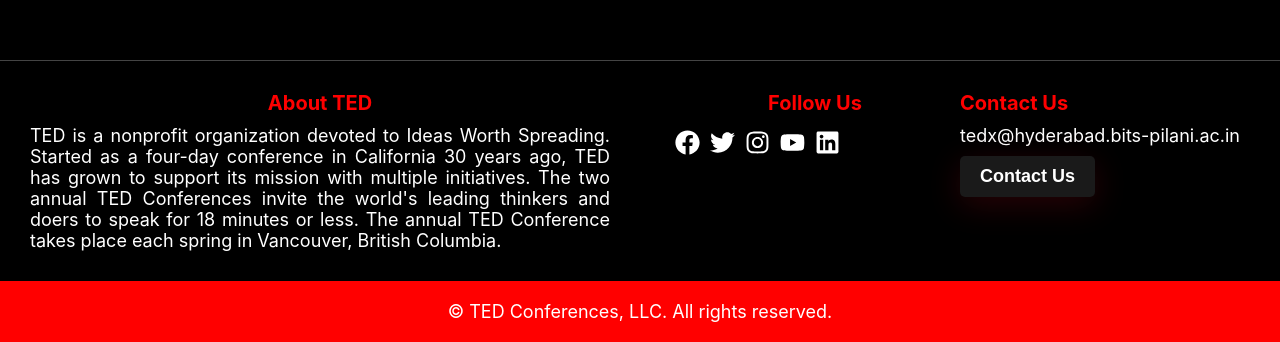
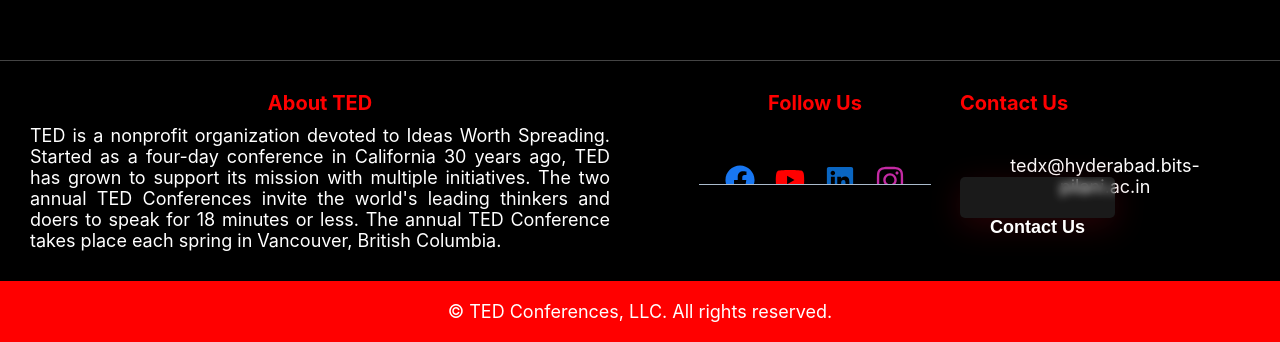
Before and after one commit to Harshita76/Tedx_2022-23, a React (Create React App) app: page /speaker in a window 1280 px wide. Shown: the part 2340-2682 px from the top of the page. Built offline with nearby package versions, Linux system fonts and the light colour scheme.

Commit message:
changed footer-social media icons, made theme page responsive

```diff
--- a/src/components/Footer/Footer.js
+++ b/src/components/Footer/Footer.js
@@ -1,6 +1,7 @@
 import React from "react"
 import "./Footer.css"
-import { FaFacebook, FaInstagram, FaLinkedin, FaLinkedinIn, FaTwitter, FaYoutube, IconName } from "react-icons/fa";
+import SocialIcons from "./SocialIcons"
+
 export default function Footer() {
     return (
         <>
@@ -14,11 +15,7 @@
                         <div className="footer-col2">
                             <h4 className="footer-heading footer-link">Follow Us</h4>
                             <div className="footer-social">
-                                <a href="#" className="footer-icon fbicon"><FaFacebook /></a>
-                                <a href="#" className="footer-icon twicon"><FaTwitter /></a>
-                                <a href="#" className="footer-icon igicon"><FaInstagram /></a>
-                                <a href="#" className="footer-icon yticon"><FaYoutube /></a>
-                                <a href="#" className="footer-icon inicon"><FaLinkedin /></a>
+                                <SocialIcons />
                             </div>
                         </div>
                         <div className="footer-col3">
--- /dev/null
+++ b/src/components/Footer/SocialIcons.css
@@ -0,0 +1,42 @@
+.wrap {
+    width: 80%;
+    margin: 10px auto;
+    text-align: center;
+}
+
+.social {
+    font-size: 1.2em;
+    height: 50px;
+    overflow: hidden;
+    border-bottom: 1px solid #abc;
+}
+
+a {
+    position: relative;
+    top: 30px;
+    margin: 0 10px;
+}
+
+a:hover {
+    top: 5px;
+}
+
+.fb {
+    color: #1877f2;
+}
+
+.tw {
+    color: #1da1f2;
+}
+
+.yt {
+    color: #ff0000;
+}
+
+.ig {
+    color: #c32aa3;
+}
+
+.li {
+    color: #0a66c2;
+}
--- /dev/null
+++ b/src/components/Footer/SocialIcons.js
@@ -0,0 +1,19 @@
+import React from "react"
+import "./SocialIcons.css"
+import { FaFacebook, FaInstagram, FaLinkedin, FaTwitter, FaYoutube, IconName } from "react-icons/fa";
+
+export default function SocialIcons() {
+    return (
+        <>
+            <div className="wrap">
+                <div className="social">
+                    <a href="#" className="icon-facebook fb"><FaFacebook /></a>
+                    <a href="#" className="icon-youtube yt"><FaYoutube /></a>
+                    <a href="#" className="icon-linkedin li"><FaLinkedin /></a>
+                    <a href="#" className="icon-instagram ig"><FaInstagram /></a>
+                    <a href="#" className="icon-twitter tw"><FaTwitter /></a>
+                </div>
+            </div>
+        </>
+    );
+}
--- /dev/null
+++ b/src/components/Theme/Theme.css
@@ -0,0 +1,91 @@
+
+/* theme-page */
+
+.theme {
+    width: 100%;
+    padding: 80px 25px;
+    /* background-color: #191919; */
+    background-color: black;
+}
+
+.theme img {
+    height: auto;
+    width: 420px;
+}
+
+.theme-text {
+    width: 550px;
+}
+
+.main {
+    width: 1130px;
+    max-width: 95%;
+    margin: 0 auto;
+    display: flex;
+    align-items: center;
+    justify-content: space-around;
+}
+
+.theme h2 {
+    color: rgb(255, 42, 5);
+    font-size: 60px;
+    text-transform: capitalize;
+    /* padding: 50px 600px; */
+    margin: auto;
+    padding-bottom: 75px;
+}
+
+.theme-text h5 {
+    color: white;
+    font-size: 25px;
+    text-transform: capitalize;
+    margin-bottom: 25px;
+    letter-spacing: 2px;
+}
+
+span {
+    color: rgb(255, 42, 5);
+}
+
+.theme-text p {
+    color: rgba(255, 255, 255, 0.705);
+    font-size: 18px;
+    text-transform: capitalize;
+    margin-bottom: 45px;
+    letter-spacing: 1px;
+    line-height: 28px;
+}
+
+button {
+    background: rgb(255, 42, 5);
+    color: white;
+    text-decoration: none;
+    border: 2px solid transparent;
+    font-weight: bold;
+    font-size: small;
+    padding: 15px 30px;
+    border-radius: 30px;
+    transition: .4s;
+}
+
+button:hover {
+    background: transparent;
+    border: 2px solid rgb(255, 42, 5);
+    cursor: pointer;
+}
+
+@media (max-width: 800px) {
+
+    .main {
+        flex-direction: column;
+        padding: 30%;
+    }
+
+    .theme {
+        padding: 80px 5px;
+    }
+
+    .main {
+        padding: 2px;
+    }
+}
--- /dev/null
+++ b/src/components/Theme/Theme.js
@@ -0,0 +1,32 @@
+import React from "react";
+import "./Theme.css"
+import { Fade } from "react-awesome-reveal";
+import themeImage from "../../assets/images/theme.png";
+
+
+export default function Theme() {
+
+    return (
+        <>
+            <section className="theme">
+                {/* <Fade direction="up" delay={300}> */}
+                    <h2>Theme</h2>
+                {/* </Fade> */}
+                <div className="main">
+                    {/* <Fade direction="left" delay={300}> */}
+                    <div className="theme-img">
+                        <img src={themeImage} alt="tedx" className="themeImage"/>
+                        </div>
+                    {/* </Fade> */}
+                    {/* <Fade direction="right" delay={300}> */}
+                        <div className="theme-text">
+                            <h5><span>TedX</span> BPHC</h5>
+                            <p>Just twenty-six letters of the alphabet, combine in different ways to form words. Words that can change lives, words that can instigate an entire country to a revolution, or just the words that you are reading right now. Just seven notes of music come together and make up all of music. An entire art form, in all its glory and beauty, can be traced back to in seven sounds. Just two digits, zero and one, govern the entirety of computer science. Your laptops, iPads, phones (and probably your future robotic rulers, if the venerable Stephen Hawking is to be believed), all dictated by two numbers.</p>
+                            <button type="button">Contact Us</button>
+                        </div>
+                    {/* </Fade> */}
+                </div>
+            </section>
+        </>
+    )
+}
--- a/src/pages/homepage/Homepage.css
+++ b/src/pages/homepage/Homepage.css
@@ -25,82 +25,6 @@
     align-items: center;
     height: 100vh;
 }
-
-
-/* theme-page */
-
-.theme {
-    width: 100%;
-    padding: 80px 0px;
-    /* background-color: #191919; */
-    background-color: black;
-}
-
-.theme img {
-    height: auto;
-    width: 420px;
-}
-
-.theme-text {
-    width: 550px;
-}
-
-.main {
-    width: 1130px;
-    max-width: 95%;
-    margin: 0 auto;
-    display: flex;
-    align-items: center;
-    justify-content: space-around;
-}
-
-.theme h2 {
-    color: rgb(255, 42, 5);
-    font-size: 60px;
-    text-transform: capitalize;
-    margin-bottom: 20px;
-    padding: 50px 600px;
-}
-
-.theme-text h5 {
-    color: white;
-    font-size: 25px;
-    text-transform: capitalize;
-    margin-bottom: 25px;
-    letter-spacing: 2px;
-}
-
-span {
-    color: rgb(255, 42, 5);
-}
-
-.theme-text p {
-    color: rgba(255, 255, 255, 0.705);
-    font-size: 18px;
-    text-transform: capitalize;
-    margin-bottom: 45px;
-    letter-spacing: 1px;
-    line-height: 28px;
-}
-
-button {
-    background: rgb(255, 42, 5);
-    color: white;
-    text-decoration: none;
-    border: 2px solid transparent;
-    font-weight: bold;
-    font-size: small;
-    padding: 15px 30px;
-    border-radius: 30px;
-    transition: .4s;
-}
-
-button:hover {
-    background: transparent;
-    border: 2px solid rgb(255, 42, 5);
-    cursor: pointer;
-}
-
 
 /* custom scroll-bar */
 
--- a/src/pages/homepage/Homepage.js
+++ b/src/pages/homepage/Homepage.js
@@ -1,14 +1,13 @@
-import React, {  useEffect } from "react";
+import React, { useEffect } from "react";
 import tedxlogo from "../../assets/images/TedXLogo.png";
 import "../../components/homepage/homepage_animation.js";
 import { canvasDots } from "../../components/homepage/homepage_animation.js";
 import { particles } from "../../components/homepage/homepage_paricles";
-import themeImage from "../../assets/images/theme.png";
 import "../../components/homepage/homepage_animation.js";
 import "./Homepage.css";
-import { Fade } from "react-awesome-reveal";
 
 import Rules from "../../components/Rules/Rules";
+import Theme from "../../components/Theme/Theme";
 import { useWindowSize } from "react-hooks-window-size";
 
 
@@ -23,7 +22,7 @@
             canvasDots();
         else
             particles();
-    },[size.width])
+    }, [size.width])
 
     return (
         <>
@@ -33,26 +32,9 @@
             </div>
             <canvas className="dots" />
 
+            <Theme />
 
-            {/*<section className="theme">
-                <Fade direction="up" delay={300}>
-                    <h2>Theme</h2>
-                </Fade>
-                <div className="main">
-                    <Fade direction="left" delay={300}>
-                        <img src={themeImage} alt="tedx" />
-                    </Fade>
-                    <Fade direction="right" delay={300}>
-                        <div className="theme-text">
-                            <h5><span>TedX</span> BPHC</h5>
-                            <p>Just twenty-six letters of the alphabet, combine in different ways to form words. Words that can change lives, words that can instigate an entire country to a revolution, or just the words that you are reading right now. Just seven notes of music come together and make up all of music. An entire art form, in all its glory and beauty, can be traced back to in seven sounds. Just two digits, zero and one, govern the entirety of computer science. Your laptops, iPads, phones (and probably your future robotic rulers, if the venerable Stephen Hawking is to be believed), all dictated by two numbers.</p>
-                            <button type="button">Contact Us</button>
-                        </div>
-                    </Fade>
-                </div>
-    </section>*/}
-
-            <Rules/>
+            <Rules />
         </>
     );
 };
```
Also changed, not shown: src/components/Rules/Rules.js (+24 -19 lines), 1 other file (tests, documents, lock files or other folders).
